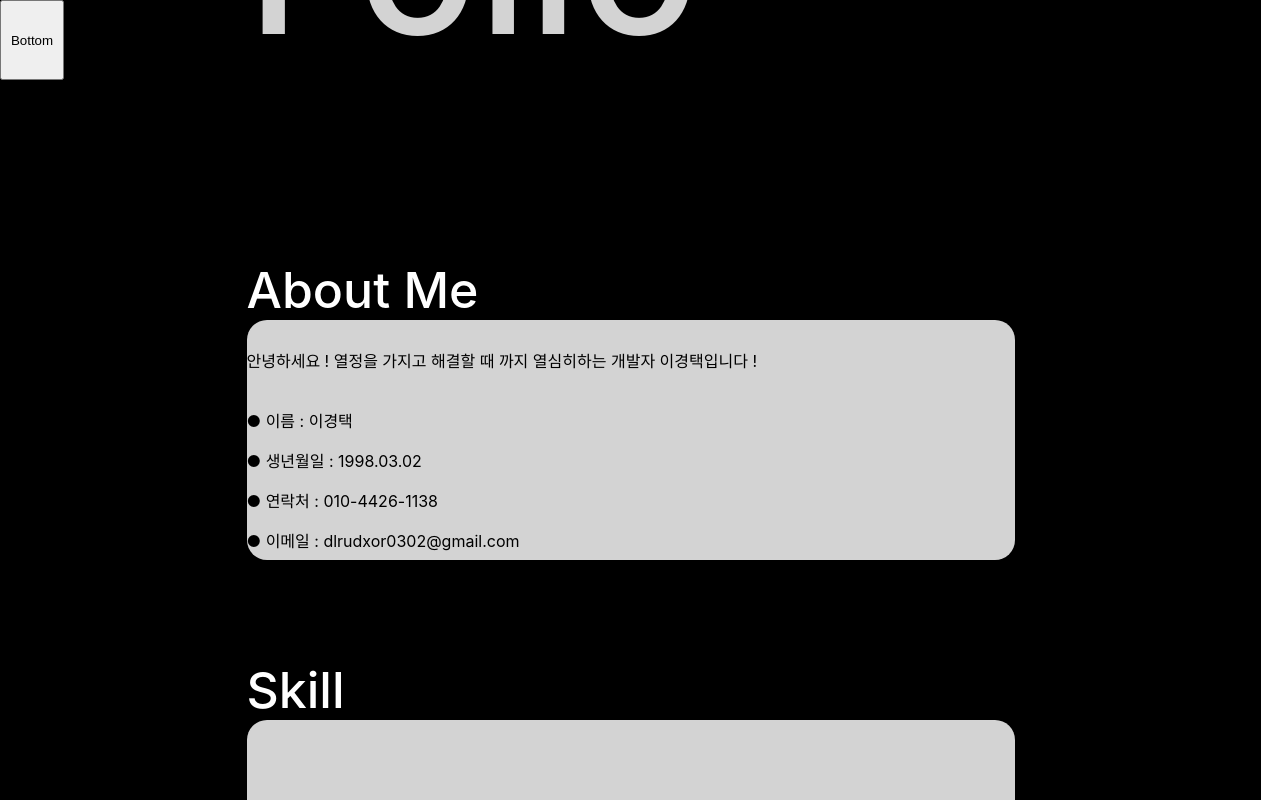
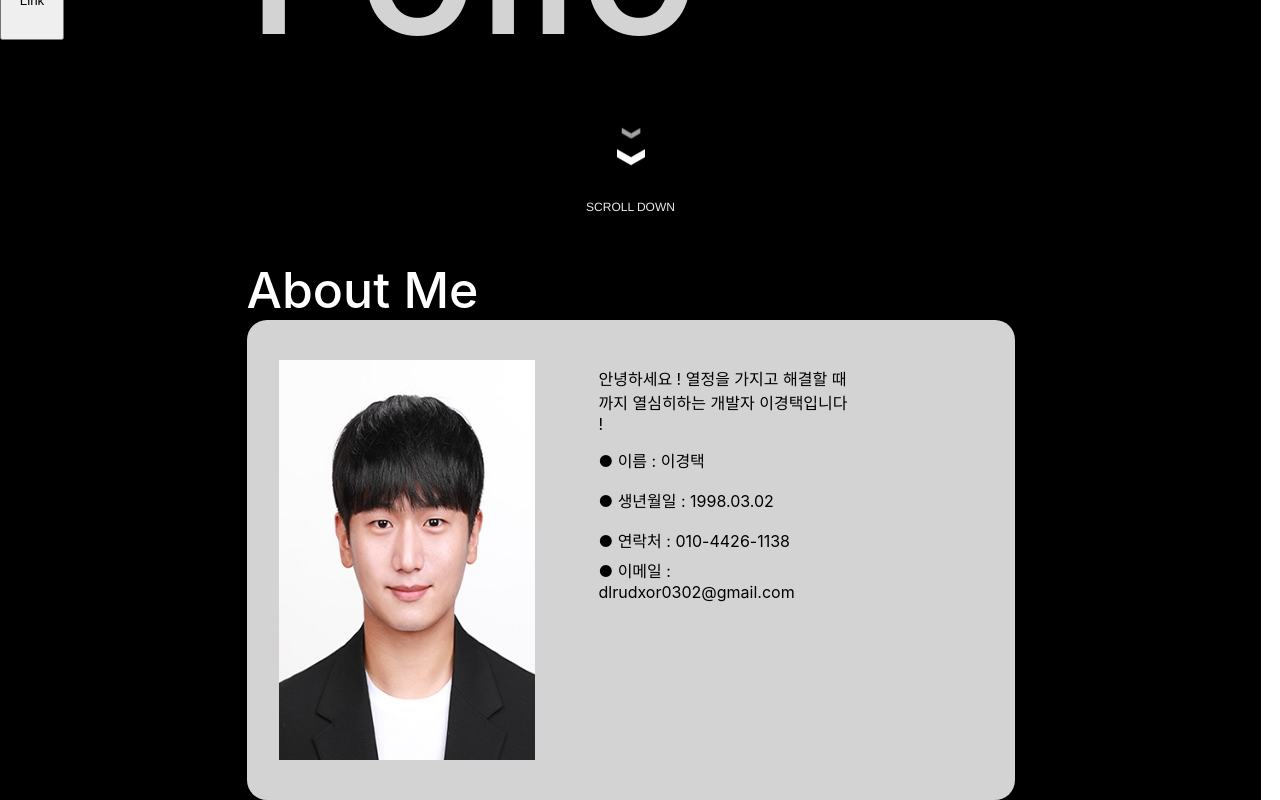
Before and after one commit to KyoungTaekLee/react_portfolio, a React (Create React App) app in the folder client/: page / in a window 1280 px wide. Shown: the part 560-1360 px from the top of the page. Built offline with nearby package versions, Linux system fonts and the light colour scheme.

Commit message:
스크롤 표현

```diff
--- a/client/src/App.css
+++ b/client/src/App.css
@@ -1,6 +1,6 @@
 .App {
   width: calc(100vw - 19px);
-  height: 400vh;
+  height: 430vh;
   display: flex;
   flex-direction: column;
   align-items: center;
@@ -25,7 +25,7 @@
 .AppButtonSet{
   position: fixed;
   left: 0vw;
-  top: 20vh;
+  top: 25vh;
   z-index: 9999;
   display: flex;
   flex-direction: column;
@@ -35,3 +35,87 @@
  width: 5vw;
  height: 10vh;
 }
+
+.container {
+  position: relative;
+  width: 24px;
+  height: 24px;
+}
+
+.chevron {
+  position: absolute;
+  width: 28px;
+  height: 8px;
+  top:85vh;
+  opacity: 0;
+  transform: scale3d(0.5, 0.5, 0.5);
+  animation: move 3s ease-out infinite;
+}
+
+.chevron:first-child {
+  animation: move 3s ease-out 1s infinite;
+}
+
+.chevron:nth-child(2) {
+  animation: move 3s ease-out 2s infinite;
+}
+
+.chevron:before,
+.chevron:after {
+  content: ' ';
+  position: absolute;
+  top: 0;
+  height: 100%;
+  width: 51%;
+  background: #fff;
+}
+
+.chevron:before {
+  left: 0;
+  transform: skew(0deg, 30deg);
+}
+
+.chevron:after {
+  right: 0;
+  width: 50%;
+  transform: skew(0deg, -30deg);
+}
+
+@keyframes move {
+  25% {
+    opacity: 1;
+
+  }
+  33% {
+    opacity: 1;
+    transform: translateY(30px);
+  }
+  67% {
+    opacity: 1;
+    transform: translateY(40px);
+  }
+  100% {
+    opacity: 0;
+    transform: translateY(55px) scale3d(0.5, 0.5, 0.5);
+  }
+}
+
+.text {
+  display: block;
+  position: absolute;
+  top: 95vh;
+  /* margin-left: -30px; */
+  font-family: "Helvetica Neue", "Helvetica", Arial, sans-serif;
+  font-size: 12px;
+  color: #fff;
+  text-transform: uppercase;
+  white-space: nowrap;
+  opacity: .25;
+  animation: pulse 2s linear alternate infinite;
+}
+
+@keyframes pulse {
+  to {
+    opacity: 1;
+  }
+}
--- a/client/src/App.jsx
+++ b/client/src/App.jsx
@@ -3,7 +3,7 @@
 import Project from './components/project'
 import Link from './components/Link'
 import './App.css'
-import React, { useRef } from 'react';
+import React, { useRef, useEffect, useState } from 'react';
 
 function App() {
   const targetTop = useRef(null);
@@ -11,7 +11,8 @@
   const targetSkill = useRef(null);
   const targetProject = useRef(null);
   const targetLink = useRef(null);
-  const targetBottom = useRef(null);
+
+  const [scrollEffectEnabled, setScrollEffectEnabled] = useState(false);
 
   const TopClick = () => {
     targetTop.current.scrollIntoView({ behavior: 'smooth', block: 'start' });
@@ -33,8 +34,32 @@
     targetLink.current.scrollIntoView({ behavior: 'smooth', block: 'start' });
   }
 
-  const BottomClick = () => {
-    targetBottom.current.scrollIntoView({ behavior: 'smooth', block: 'start' });
+
+  useEffect(() => {
+    setScrollEffectEnabled(false);
+
+    const handleScroll = () => {
+      if (scrollEffectEnabled) {
+        const aboutMeElement = targetAboutMe.current;
+        const topOffset = aboutMeElement.getBoundingClientRect().top;
+        const isScrollingDown = topOffset <= 0;
+
+        if (isScrollingDown) {
+          aboutMeElement.scrollIntoView({ behavior: 'smooth' });
+        }
+      }
+    };
+    window.addEventListener('scroll', handleScroll);
+
+    return () => {
+      window.removeEventListener('scroll', handleScroll);
+    };
+  }, [scrollEffectEnabled, targetAboutMe]);
+
+  const ScrollDownClick = () => {
+    setScrollEffectEnabled(true);
+    const aboutMeElement = targetAboutMe.current;
+    aboutMeElement.scrollIntoView({ behavior: 'smooth' });
   };
 
   return (
@@ -42,13 +67,16 @@
       <div className='AppHeader' >
         Port Folio
       </div>
+      <div class="chevron"></div>
+      <div class="chevron"></div>
+      <div class="chevron"></div>
+      <span class="text" onClick={ScrollDownClick}>Scroll down</span>
       <div className='AppButtonSet'>
         <button onClick={TopClick} className='AppButtonStyle'>Top</button>
         <button onClick={AboutMeClick} className='AppButtonStyle'>AboutMe</button>
         <button onClick={SkillClick} className='AppButtonStyle'>Skill</button>
         <button onClick={ProjectClick} className='AppButtonStyle'>Project</button>
         <button onClick={LinkClick} className='AppButtonStyle'>Link</button>
-        <button onClick={BottomClick} className='AppButtonStyle'>Bottom</button>
       </div>
       <div ref={targetAboutMe}>
         <AboutMe />
@@ -62,8 +90,6 @@
       <div ref={targetLink}>
         <Link />
       </div>
-      <div ref={targetBottom}>
-      </div>
     </div>
   );
 }
--- a/client/src/components/aboutMe.jsx
+++ b/client/src/components/aboutMe.jsx
@@ -8,6 +8,10 @@
         About Me
       </div>
       <div className='aboutMeFooter'>
+        <div className="aboutMeFooterSectionOne">
+          <img src={require("./../img/photo.jpg")} className="imgSize" />
+        </div>
+        <div className="aboutMeFooterSectionTwo">
           <div className="aboutMeFooterIntro">
             안녕하세요 ! 열정을 가지고 해결할 때 까지 열심히하는 개발자 이경택입니다 !
           </div>
@@ -17,6 +21,7 @@
           <div className="aboutMeFooterSkill">● 이메일 : dlrudxor0302@gmail.com</div>
         </div>
       </div>
+    </div>
   )
 }
 
--- a/client/src/css/components.css
+++ b/client/src/css/components.css
@@ -2,7 +2,7 @@
 
 .aboutMe {
   width: 60vw;
-  height: 50vh;
+  height: 80vh;
 }
 
 .aboutMeHeader {
@@ -18,17 +18,28 @@
 
 .aboutMeFooter {
   width: 60vw;
-  height: 30vh;
+  height: 60vh;
   display: flex;
-  flex-direction: column;
+  flex-direction: row;
   align-items: center;
+  justify-content: space-around;
   background-color: lightgray;
   border-radius: 20px;
-
 }
 
+.aboutMeFooterSectionOne{
+  width: 20vw;
+  height: 50vh;
+}
+
+.aboutMeFooterSectionTwo{
+  width: 30vw;
+  height: 50vh;
+}
+
+
 .aboutMeFooterIntro {
-  width: 60vw;
+  width: 20vw;
   height: 10vh;
   display: flex;
   flex-direction: column;
@@ -37,7 +48,7 @@
 }
 
 .aboutMeFooterSkill {
-  width: 60vw;
+  width: 20vw;
   height: 5vh;
   display: flex;
   flex-direction: row;
@@ -289,7 +300,6 @@
 }
 
 .back {
-
   transform: rotateY(180deg);
 }
 
```
Also changed, not shown: client/src/img/photo.jpg (added). Lines whose indentation alone changed are shown as unchanged.
